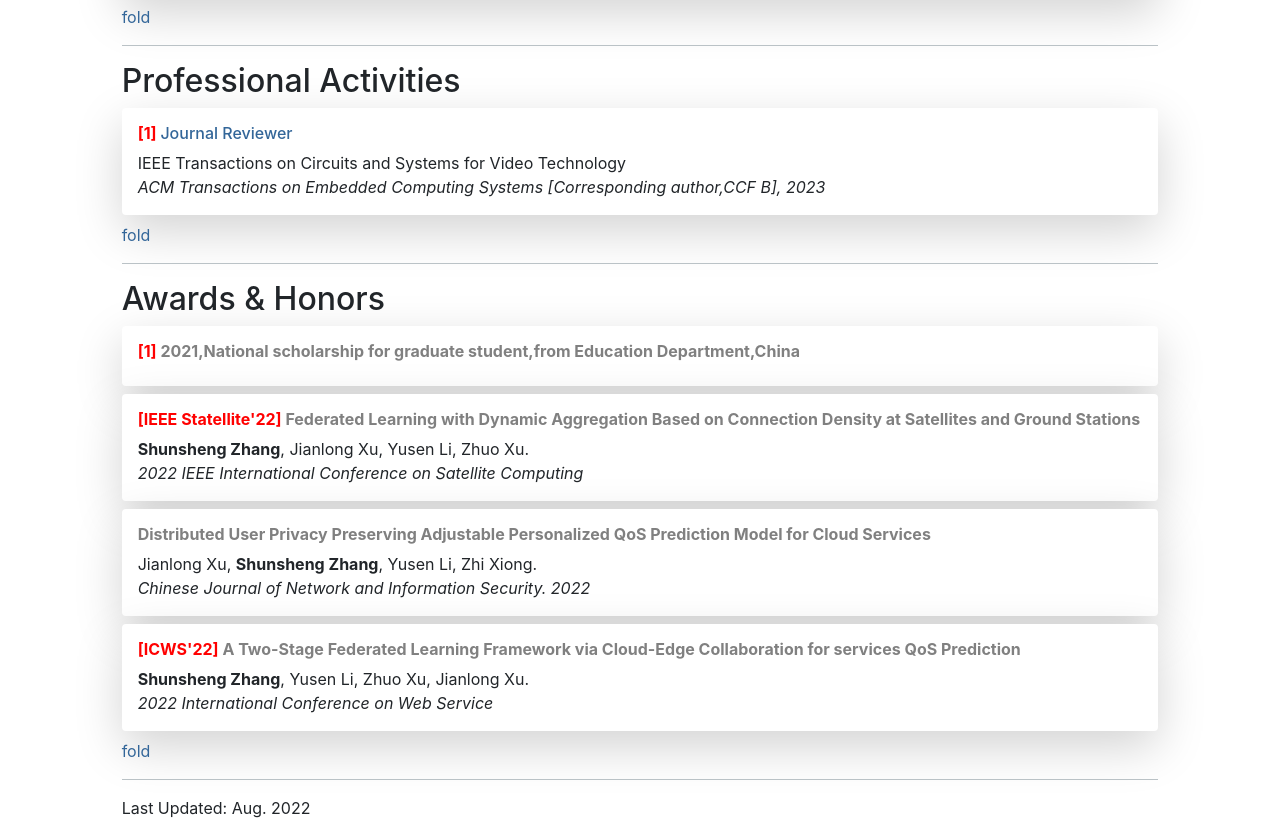
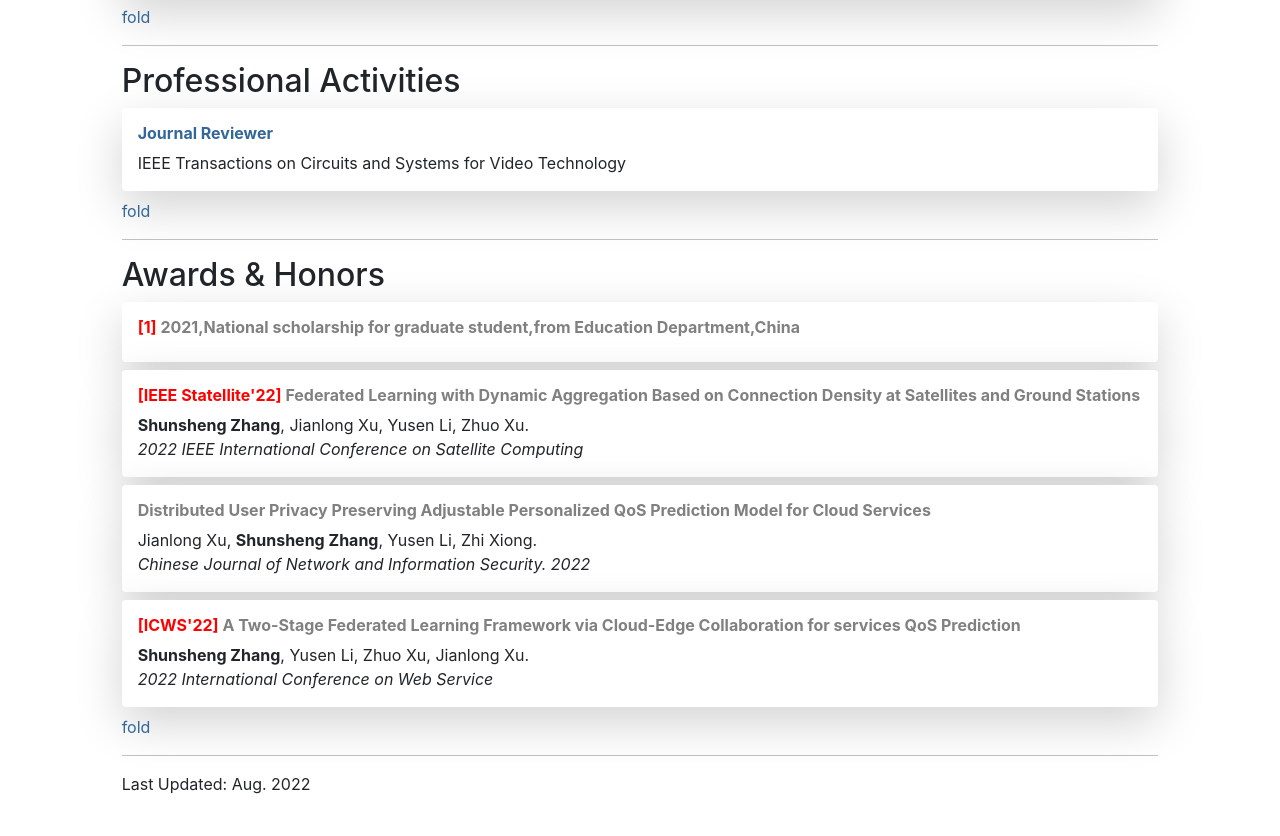
Before and after one commit to shunszhang/shunszhang.github.io, a plain HTML site: page index.html in a window 1280 px wide. Shown: the part 1827-2663 px from the top of the page. After the commit the page ends 2639 px from the top, so only its background shows below. Drawn offline with nearby package versions, Linux system fonts and the light colour scheme.

Commit message:
Update index.html

```diff
--- a/index.html
+++ b/index.html
@@ -279,11 +279,10 @@ Cryptographic System against Template Attack</a>
                         <div id="journal-example">
                             <!--[1]-->
                             <div class="shadow-lg p-3 mb-2 bg-white rounded">
-                                <h6><strong style="color: red"> [1] </strong>
-                                    <a target="_blank" href="https://link.springer.80599.net/article/10.1007/s10586-021-03399-w"> Journal Reviewer </a>
+                                <h6><strong style="color: red"> </strong>
+                                    <a target="_blank" href="https://link.springer.80599.net/article/10.1007/s10586-021-03399-w"> <b>Journal Reviewer</b> </a>
                                 </h6>
                                 IEEE Transactions on Circuits and Systems for Video Technology <br>
-                                <i> ACM Transactions on Embedded Computing Systems [Corresponding author,CCF B], 2023</i><br>
                             </div>
 
                         </div>
```
